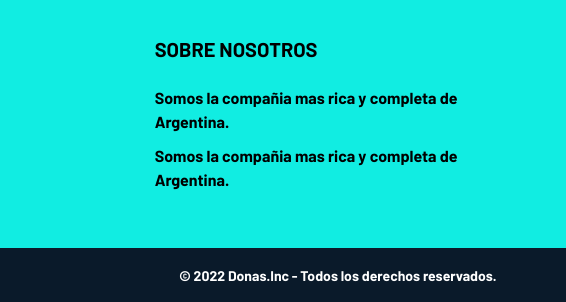
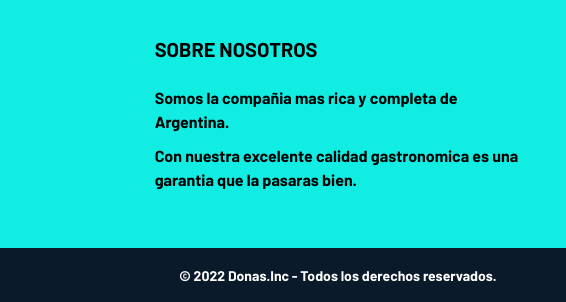
Before and after one commit to Subercazefran/Desafio-final-coder-house, a website: page index.html in a window 1280 px wide. Shown: the part 1751-2053 px from the top of the page, 302-868 px from the left. Drawn offline with nearby package versions, Linux system fonts and the light colour scheme.

Commit message:
Modificacion de texto

```diff
--- a/index.html
+++ b/index.html
@@ -105,7 +105,7 @@
             <div class="box">
                 <h2>SOBRE NOSOTROS</h2>
                 <p>Somos la compañia mas rica y completa de Argentina.</p>
-                <p>Somos la compañia mas rica y completa de Argentina.</p>
+                <p>Con nuestra excelente calidad gastronomica es una garantia que la pasaras bien.</p>
             </div>
             <div class="box" id="Img__foot">
                 <h2>SIGUENOS</h2>
```
Also changed, not shown: pages/contacto.html (+1 -1 lines), pages/menu.html (+1 -1 lines), pages/nosotros.html (+1 -1 lines), pages/sucursales.html (+1 -1 lines).
